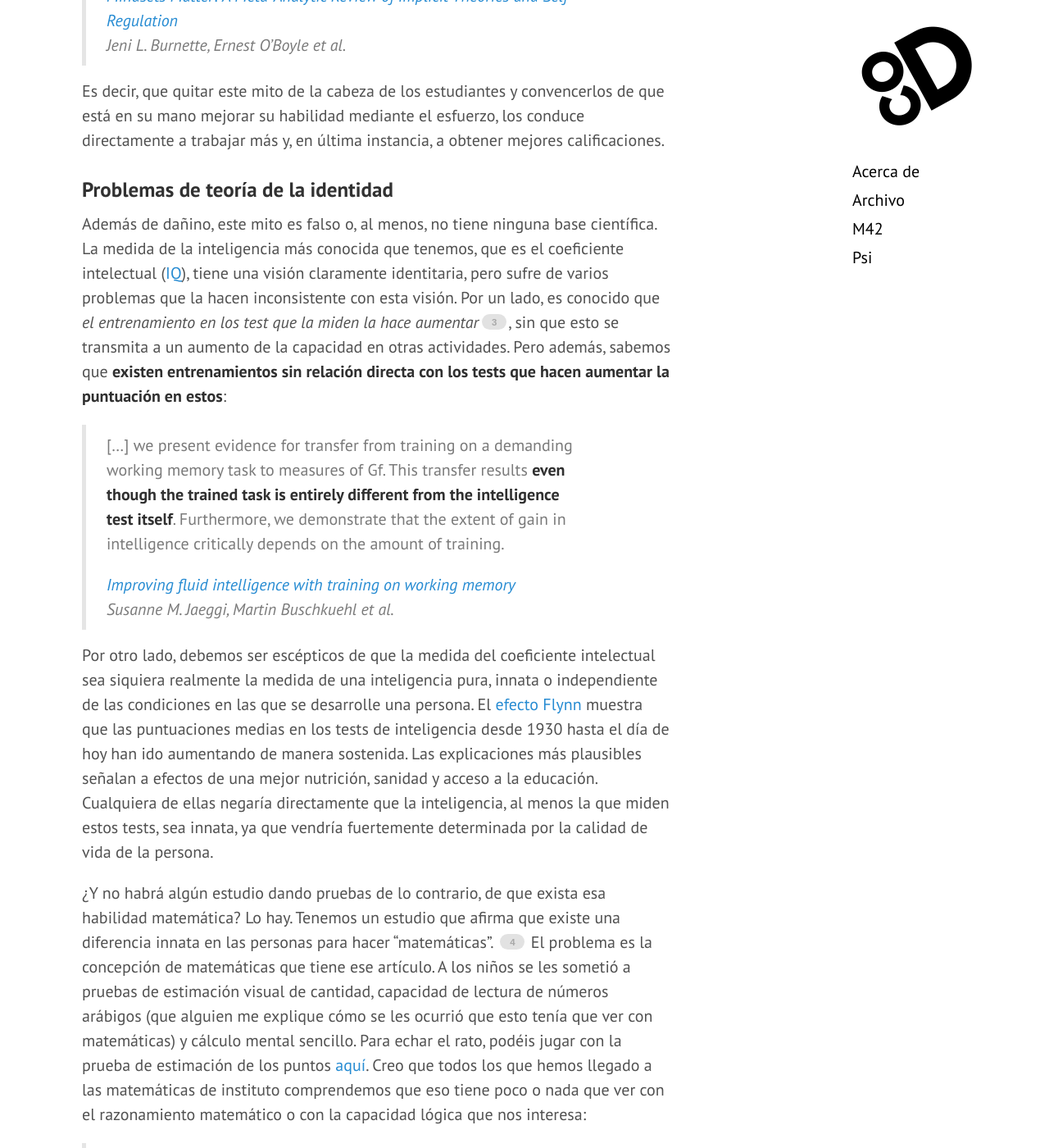
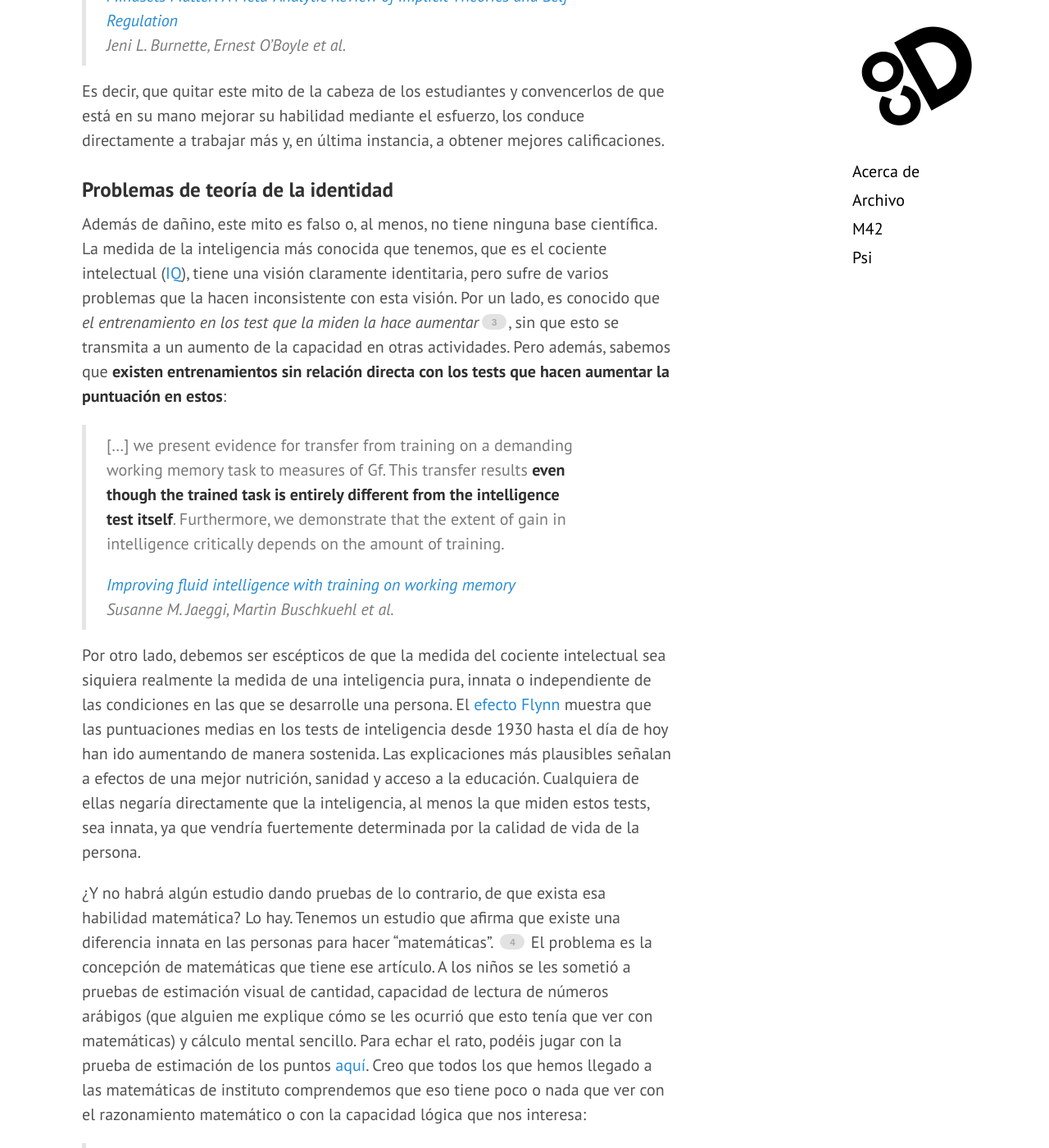
Before and after one commit to coDual/codual.github.io, a Jekyll site: the page built from _posts/2016-05-03-estudiantes.md, in a window 1280 px wide and 1400 px high, scrolled down 1041 px. Shown: the whole window at 82% size. Built offline with Jekyll 4.4.1, drawn with Linux system fonts in a browser that asks for light colours.

Commit message:
coeficiente →  cociente woops

```diff
--- a/_posts/2016-05-03-estudiantes.md
+++ b/_posts/2016-05-03-estudiantes.md
@@ -45,7 +45,7 @@ a obtener mejores calificaciones.
 ## Problemas de teoría de la identidad
 
 Además de dañino, este mito es falso o, al menos, no tiene ninguna base científica. La medida de la inteligencia más conocida
-que tenemos, que es el coeficiente intelectual ([IQ](https://es.wikipedia.org/wiki/Cociente_intelectual)), tiene una visión claramente identitaria, pero
+que tenemos, que es el cociente intelectual ([IQ](https://es.wikipedia.org/wiki/Cociente_intelectual)), tiene una visión claramente identitaria, pero
 sufre de varios problemas que la hacen inconsistente con esta visión. Por un lado, es conocido
 que *el entrenamiento en los test que la miden la hace aumentar*[^raven-matrices], sin que esto se transmita a un
 aumento de la capacidad en otras actividades. Pero además, sabemos que **existen entrenamientos
@@ -62,7 +62,7 @@ sin relación directa con los tests que hacen aumentar la puntuación en estos**
 > *Susanne M. Jaeggi, Martin Buschkuehl et al.*
 
 
-Por otro lado, debemos ser escépticos de que la medida del coeficiente intelectual sea siquiera
+Por otro lado, debemos ser escépticos de que la medida del cociente intelectual sea siquiera
 realmente la medida de una inteligencia pura, innata o independiente de las condiciones en las
 que se desarrolle una persona. El [efecto Flynn](https://en.wikipedia.org/wiki/Flynn_effect) muestra que las puntuaciones medias en los tests
 de inteligencia desde 1930 hasta el día de hoy han ido aumentando de manera sostenida.
```
